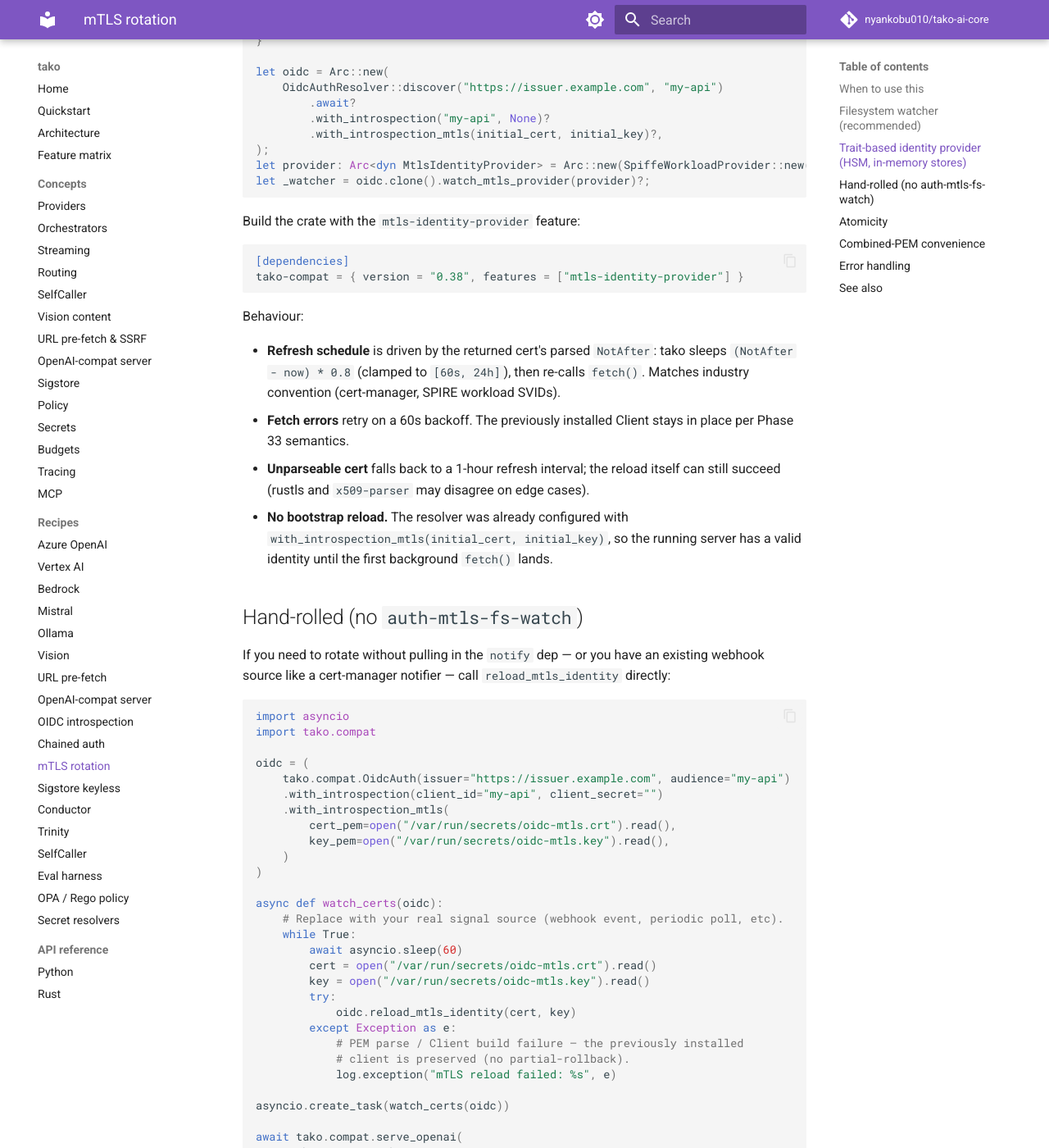
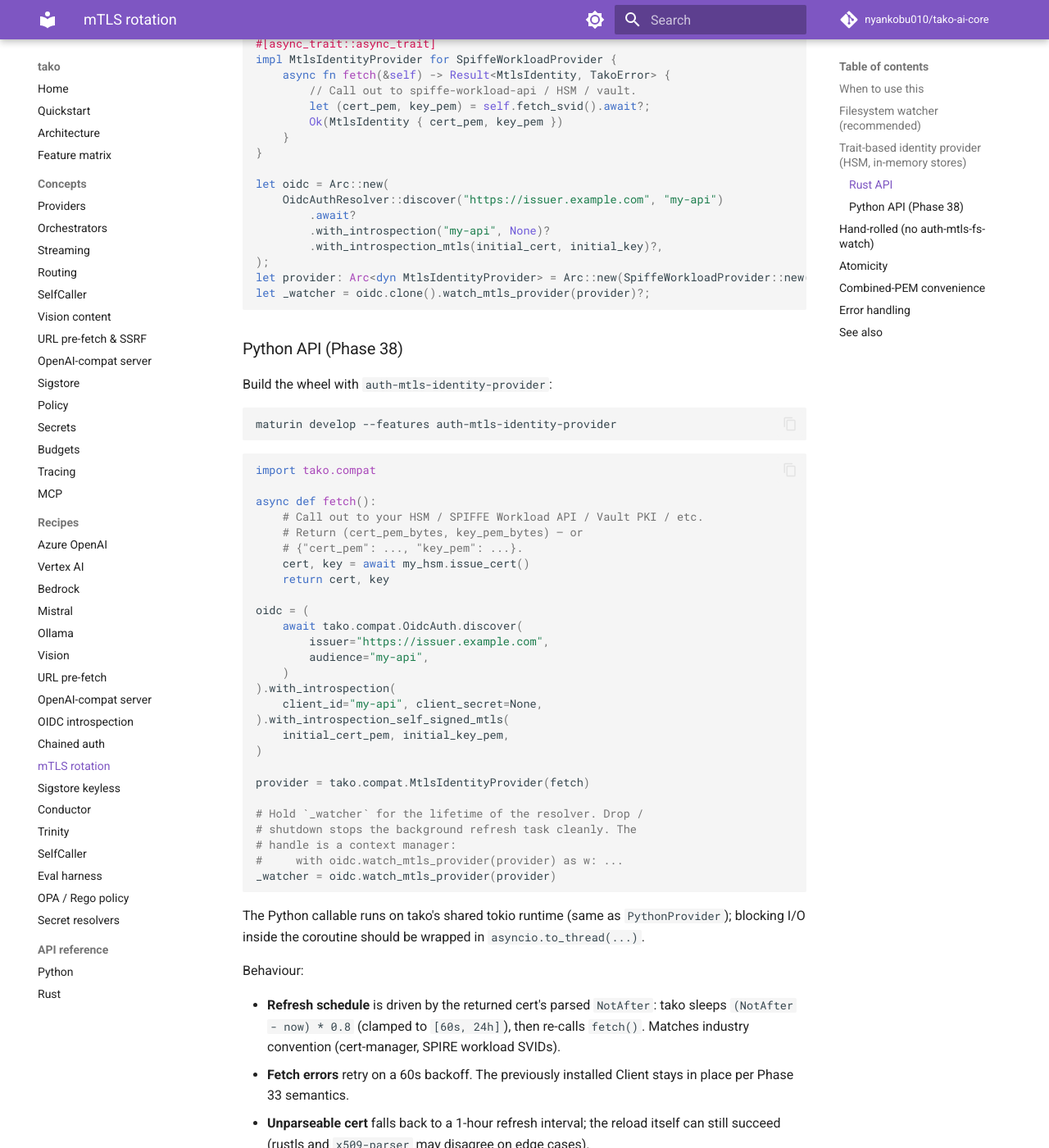
Before and after one commit to nyankobu010/tako-ai-core, an MkDocs documentation site: the page built from docs/recipes/mtls_rotation.md, in a window 1280 px wide and 1400 px high, scrolled down 2093 px. Shown: the whole window at 82% size. Built offline with MkDocs 1.6.1 and Material for MkDocs 9.7.7, drawn with Linux system fonts in a browser that asks for light colours; comment, search, counter and statistics services are not loaded; some of the changed text lies outside the part shown.

Commit message:
docs: Phase 38 PLAN/CHANGELOG flip + recipe (v0.39.0)
- PLAN.md row + Phase 39 candidate list (drops shipped Python
  facade; auto-refresh-on-handshake-failure remains as the
  only Phase 33 carry-forward).
- CHANGELOG.md `[0.39.0]` entry + compare-link footer.
- docs/recipes/mtls_rotation.md: trait-based section now
  shows both the Rust API (Phase 37) and the Python API
  (Phase 38) side-by-side, with the SPIFFE/HSM example for
  each.
- Workspace + Python version 0.38.0 -> 0.39.0
  (Cargo.toml, pyproject.toml, python/tako/__init__.py,
  tests/python/test_smoke.py).

Co-Authored-By: Claude Opus 4.7 (1M context) <noreply@anthropic.com>

````diff
--- a/docs/recipes/mtls_rotation.md
+++ b/docs/recipes/mtls_rotation.md
@@ -85,8 +85,14 @@ implement `fetch()` to return fresh PEM bytes from wherever
 the cert lives — HSM, in-memory secret store, SPIFFE Workload
 API, AWS IAM Roles Anywhere, etc.
 
-This is currently a **Rust-only** API; Python facade is
-deferred to Phase 38+.
+### Rust API
+
+Build the crate with the `mtls-identity-provider` feature:
+
+```toml
+[dependencies]
+tako-compat = { version = "0.39", features = ["mtls-identity-provider"] }
+```
 
 ```rust
 use std::sync::Arc;
@@ -115,12 +121,45 @@ let provider: Arc<dyn MtlsIdentityProvider> = Arc::new(SpiffeWorkloadProvider::n
 let _watcher = oidc.clone().watch_mtls_provider(provider)?;
 ```
 
-Build the crate with the `mtls-identity-provider` feature:
+### Python API (Phase 38)
 
-```toml
-[dependencies]
-tako-compat = { version = "0.38", features = ["mtls-identity-provider"] }
+Build the wheel with `auth-mtls-identity-provider`:
+
+```bash
+maturin develop --features auth-mtls-identity-provider
 ```
+
+```python
+import tako.compat
+
+async def fetch():
+    # Call out to your HSM / SPIFFE Workload API / Vault PKI / etc.
+    # Return (cert_pem_bytes, key_pem_bytes) — or
+    # {"cert_pem": ..., "key_pem": ...}.
+    cert, key = await my_hsm.issue_cert()
+    return cert, key
+
+oidc = (
+    await tako.compat.OidcAuth.discover(
+        issuer="https://issuer.example.com",
+        audience="my-api",
+    )
+).with_introspection(
+    client_id="my-api", client_secret=None,
+).with_introspection_self_signed_mtls(
+    initial_cert_pem, initial_key_pem,
+)
+
+provider = tako.compat.MtlsIdentityProvider(fetch)
+
+# Hold `_watcher` for the lifetime of the resolver. Drop /
+# shutdown stops the background refresh task cleanly. The
+# handle is a context manager:
+#     with oidc.watch_mtls_provider(provider) as w: ...
+_watcher = oidc.watch_mtls_provider(provider)
+```
+
+The Python callable runs on tako's shared tokio runtime (same as `PythonProvider`); blocking I/O inside the coroutine should be wrapped in `asyncio.to_thread(...)`.
 
 Behaviour:
 
--- a/pyproject.toml
+++ b/pyproject.toml
@@ -4,7 +4,7 @@ build-backend = "maturin"
 
 [project]
 name = "tako"
-version = "0.38.0"
+version = "0.39.0"
 description = "Rust-core, Python-facade framework for enterprise agentic systems."
 readme = "README.md"
 license = { text = "Apache-2.0" }
````
Also changed, not shown: CHANGELOG.md (+34 -1 lines), Cargo.toml (+15 -15 lines), PLAN.md (+5 -8 lines), 3 other files.
